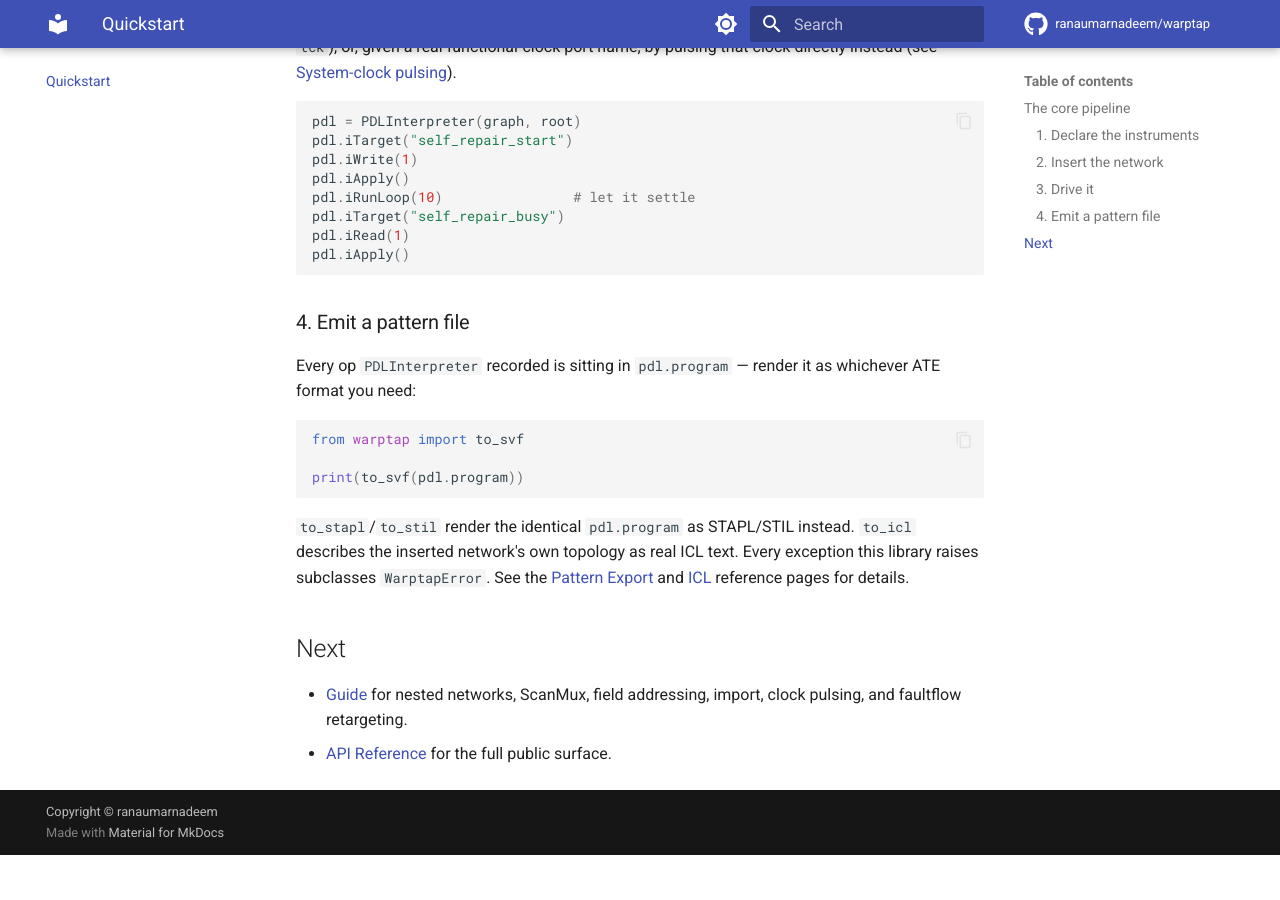
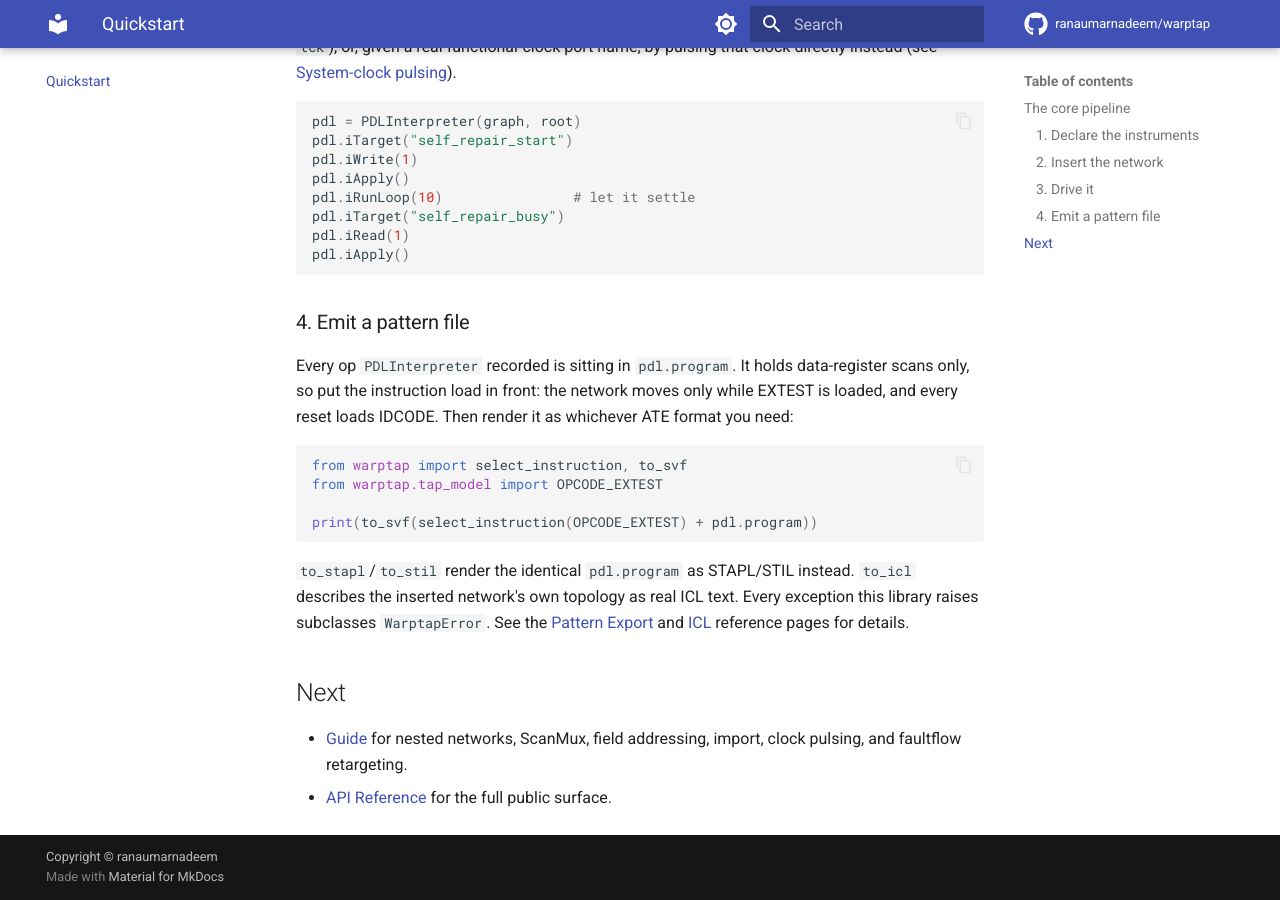
Before and after one commit to ranaumarnadeem/warptap, an MkDocs documentation site: the page built from docs/quickstart.md, in a window 1280 px wide and 900 px high, scrolled down 1538 px. Built offline with MkDocs 1.6.1 and Material for MkDocs 9.7.7, drawn with Linux system fonts in a browser that asks for light colours; comment, search, counter and statistics services are not loaded; before the commit the page ends 2393 px from its top, so only the background shows below that.

Commit message:
Document that a pattern needs EXTEST loaded to reach the network
PDLInterpreter.program and retarget_faultflow_patterns' ops are DR
scans only. The quickstart and the faultflow guide played them with no
instruction load; after a reset IDCODE is loaded, and since the network
now moves only under EXTEST such a program does nothing (a write-only
one used to take effect by accident). Both now prepend
select_instruction(OPCODE_EXTEST), and the PDLInterpreter docstring
says the caller must.

````diff
--- a/docs/quickstart.md
+++ b/docs/quickstart.md
@@ -79,13 +79,15 @@ pdl.iApply()
 
 ### 4. Emit a pattern file
 
-Every op `PDLInterpreter` recorded is sitting in `pdl.program` — render it as whichever ATE
-format you need:
+Every op `PDLInterpreter` recorded is sitting in `pdl.program`. It holds data-register scans
+only, so put the instruction load in front: the network moves only while EXTEST is loaded, and
+every reset loads IDCODE. Then render it as whichever ATE format you need:
 
 ```python
-from warptap import to_svf
+from warptap import select_instruction, to_svf
+from warptap.tap_model import OPCODE_EXTEST
 
-print(to_svf(pdl.program))
+print(to_svf(select_instruction(OPCODE_EXTEST) + pdl.program))
 ```
 
 `to_stapl`/`to_stil` render the identical `pdl.program` as STAPL/STIL instead. `to_icl`
````
Also changed, not shown: docs/guide/faultflow-retargeting.md (+4 -2 lines), 1 other file.
